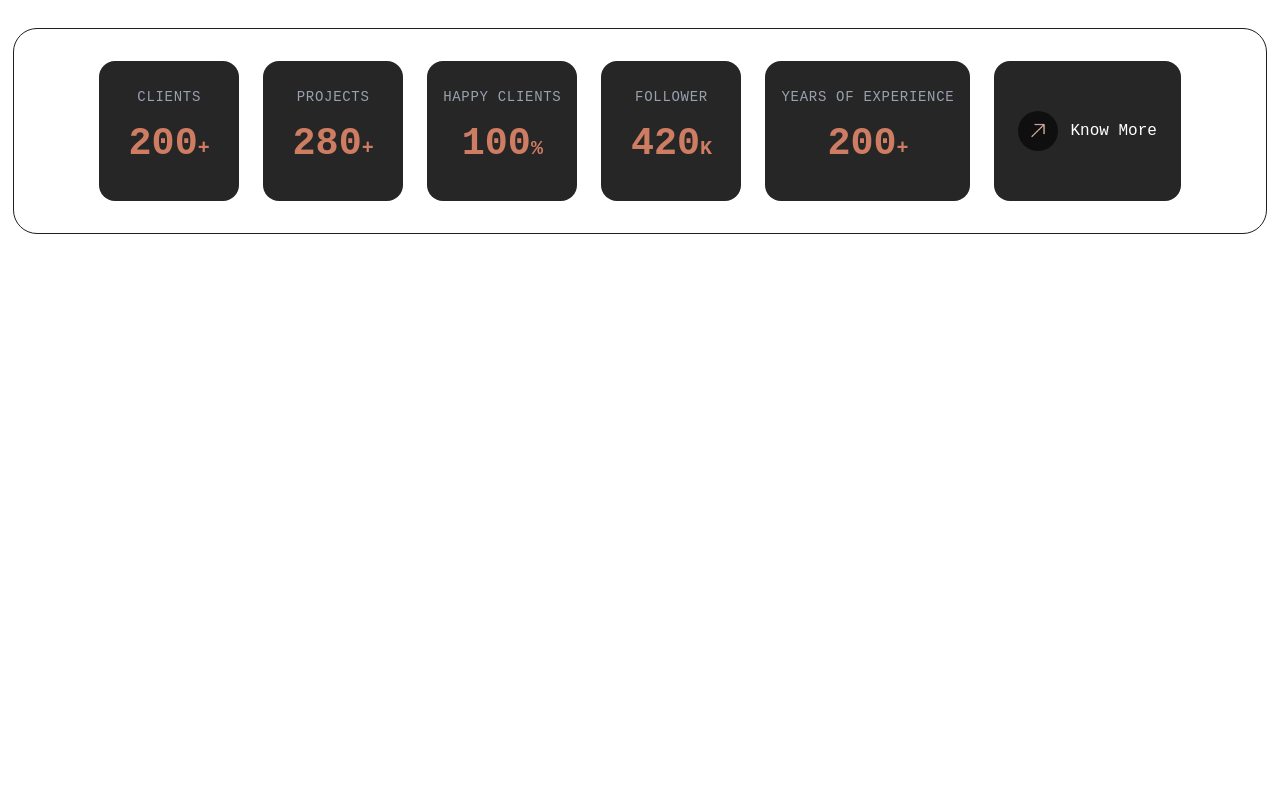
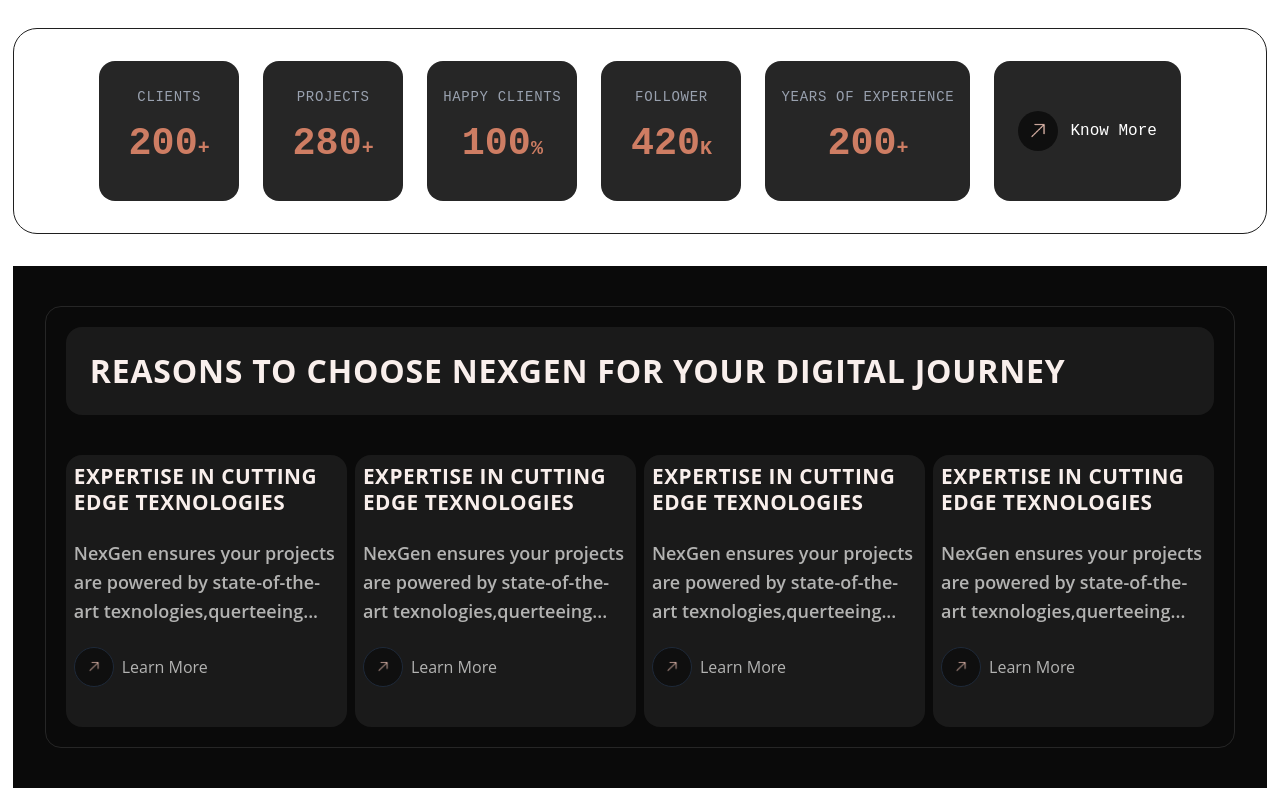
Before and after one commit to cihankarimli/business-wepsite, a Next.js app: page / in a window 1280 px wide. Shown: the part 745-1545 px from the top of the page. Before the commit the page ends 1024 px from the top, so only its background shows below. Built offline with nearby package versions, Linux system fonts and the light colour scheme.

Commit message:
added section

```diff
--- a/src/app/page.tsx
+++ b/src/app/page.tsx
@@ -1,10 +1,12 @@
 import DigitalSolition from "@/feutures/header/ui/sections/DigitalSolition";
+import ReasonsSection from "@/feutures/header/ui/sections/ReasonsSection";
 import Image from "next/image";
 
 export default function Home() {
   return (
     <>
       <DigitalSolition />
+      <ReasonsSection />
     </>
   );
 }
--- /dev/null
+++ b/src/feutures/header/datas/ReasonsData.js
@@ -0,0 +1,23 @@
+const reasonsData = [
+  {
+    id: 1,
+    title: "EXPERTISE IN CUTTING EDGE TEXNOLOGIES ",
+    text: "NexGen ensures your projects are  powered by state-of-the-art texnologies,querteeing...",
+  },
+  {
+    id: 2,
+    title: "EXPERTISE IN CUTTING EDGE TEXNOLOGIES ",
+    text: "NexGen ensures your projects are  powered by state-of-the-art texnologies,querteeing...",
+  },
+  {
+    id: 3,
+    title: "EXPERTISE IN CUTTING EDGE TEXNOLOGIES ",
+    text: "NexGen ensures your projects are  powered by state-of-the-art texnologies,querteeing...",
+  },
+  {
+    id: 4,
+    title: "EXPERTISE IN CUTTING EDGE TEXNOLOGIES ",
+    text: "NexGen ensures your projects are  powered by state-of-the-art texnologies,querteeing...",
+  },
+];
+export default reasonsData;
--- a/src/feutures/header/ui/Navbar.tsx
+++ b/src/feutures/header/ui/Navbar.tsx
@@ -7,11 +7,11 @@
   const tabletButtonstyle =
     "hidden md:block lg:hidden border-2 bg-[#CE7D63] border-[#CE7D63] hover:border-orange-100 px-4 py-1.5 rounded-md text-gray-50 hover:text-orange-100 transition-colors cursor-pointer text-sm";
   const desktopButtonstyle =
-    "hidden lg:block border-2 bg-[#CE7D63] border-[#CE7D63] hover:border-orange-100 px-6 py-2 rounded-md text-gray-50 hover:text-orange-100 transition-colors cursor-pointer";
+    "hidden lg:block margin border-2 bg-[#CE7D63] border-[#CE7D63] hover:border-orange-100 px-6 py-2 rounded-md text-gray-50 hover:text-orange-100 transition-colors cursor-pointer";
   return (
     <nav className="w-full bg-[#1A1A1A] rounded-md p-2 ">
       <div className="container mx-auto px-4 rounded-md">
-        <div className="flex items-center justify-between h-16">
+        <div className="flex items-center justify-around h-16">
           {/* Logo */}
           <h1 className="text-orange-100 font-mono text-xl">NextGen</h1>
 
--- a/src/feutures/header/ui/sections/DigitalSolition.tsx
+++ b/src/feutures/header/ui/sections/DigitalSolition.tsx
@@ -16,7 +16,7 @@
 
 function DigitalSolition() {
   return (
-    <div className=" text-white">
+    <div className=" text-white w-full">
       {/* Main Content Section */}
       <div className="flex flex-col lg:flex-row gap-3 sm:gap-4 lg:gap-6 p-3 sm:p-4 lg:p-8 max-w-7xl mx-auto">
         {/* Left Section - Main Content */}
--- /dev/null
+++ b/src/feutures/header/ui/sections/ReasonsSection.tsx
@@ -0,0 +1,61 @@
+import React from "react";
+import reasonData from "@/feutures/header/datas/ReasonsData";
+import Image from "next/image";
+
+interface ReasonItem {
+  title: string;
+  text: string;
+}
+
+function ReasonsSection() {
+  return (
+    <section className="bg-[#0A0A0A] font-['Roboto_Flex','Open_Sans','sans-serif'] font-semibold text-white py-16 md:py-10 px-4 lg:px-8">
+      <div className="max-w-7xl mx-auto  border-1 rounded-2xl p-5 border-[#262626]   ">
+        {/* Header */}
+        <div className="mb-2  md:mb-10 bg-[#1A1A1A] p-6 rounded-2xl">
+          <h2 className="text-[clamp(1.875rem,4.5vw,2rem)] text-[#F9EFEC] font-bold leading-tight tracking-wide">
+            REASONS TO CHOOSE NEXGEN FOR YOUR DIGITAL JOURNEY
+          </h2>
+        </div>
+
+        {/* Reasons Grid */}
+        <div className="grid grid-cols-1 md:grid-cols-4 gap-8 lg:gap-2">
+          {reasonData.map((item: ReasonItem, index: number) => (
+            <div
+              key={index}
+              className="group bg-[#1A1A1A] rounded-2xl p-2 pb-10   "
+            >
+              {/* Title */}
+              <h3 className="text-[clamp(1rem,2.8vw,1.3rem)] font-bold mb-6 leading-tight text-[#F9EFEC] uppercase tracking-wide">
+                {item.title}
+              </h3>
+
+              {/* Description */}
+              <p className="text-[clamp(0.9rem,1.8vw,1.125rem)] text-[#B3B3B2] leading-relaxed mb-8 lg:mb-5">
+                {item.text}
+              </p>
+
+              {/* Learn More Button */}
+              <div className="flex items-center gap-2 cursor-pointer group-hover:gap-6 transition-all duration-300">
+                <div className="w-10 h-10 p-3 bg-[#0F0F0F] rounded-full flex items-center justify-center border border-gray-800 group-hover:bg-gray-800 transition-all duration-300">
+                  <Image
+                    src="/IconArrow.png"
+                    width={20}
+                    height={20}
+                    alt="Arrow icon"
+                    className="group-hover:scale-110 transition-transform duration-300"
+                  />
+                </div>
+                <p className="text-[#B3B3B2] font-medium whitespace-nowrap text-[clamp(0.875rem,1.5vw,1rem)] group-hover:text-gray-200 transition-colors duration-300">
+                  Learn More
+                </p>
+              </div>
+            </div>
+          ))}
+        </div>
+      </div>
+    </section>
+  );
+}
+
+export default ReasonsSection;
```
